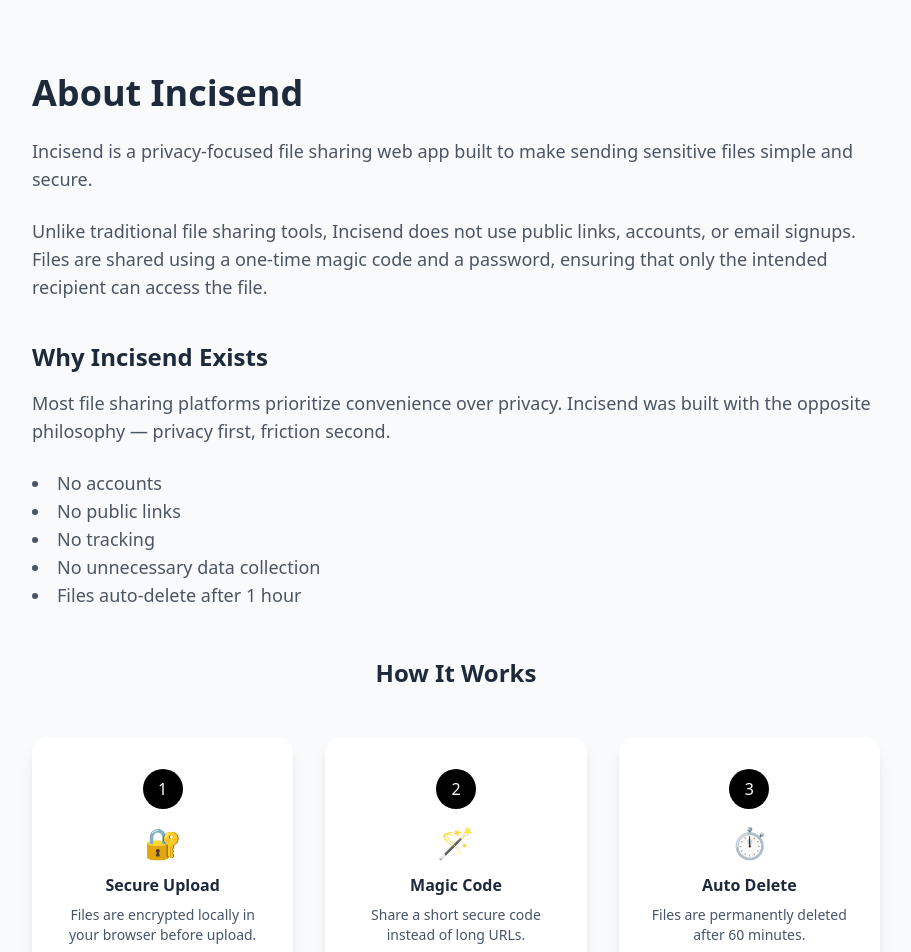
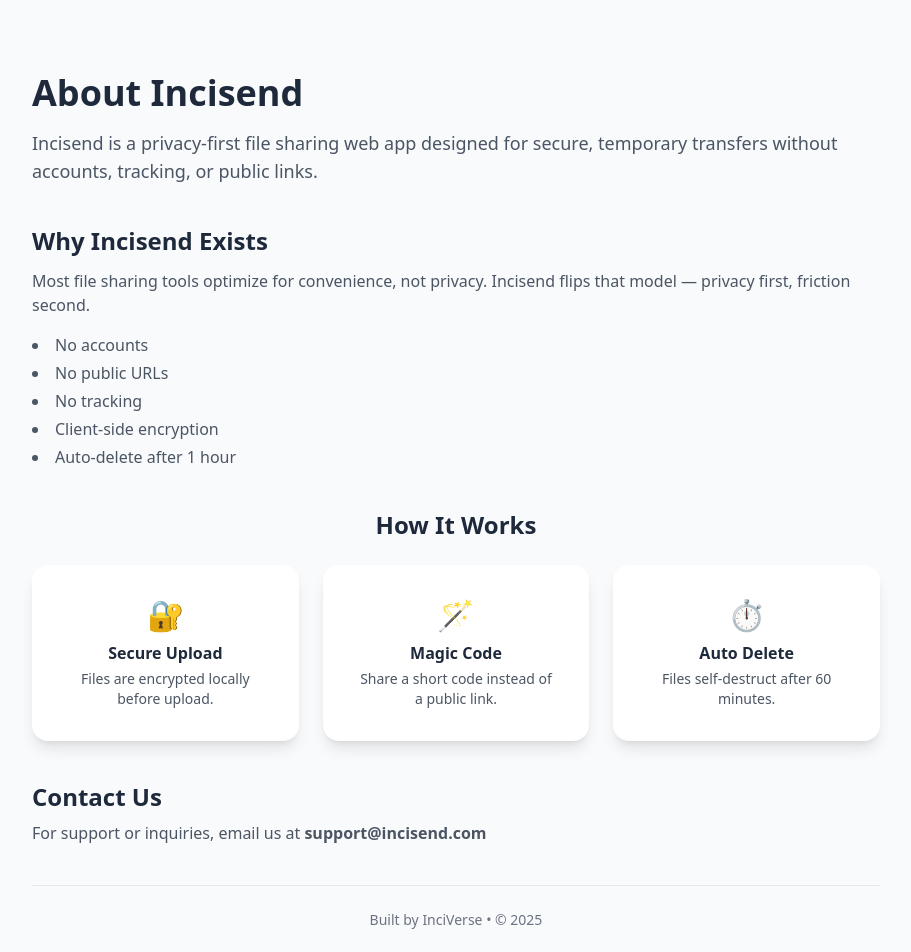
Before and after one commit to Inciverse/incisend, a Next.js app: page /about in a window 1280 px wide. Shown: the part 100-1052 px from the top of the page, without its empty margins (184-1095 px from the left). Built offline with nearby package versions, Linux system fonts and the light colour scheme.

Commit message:
Update page.tsx

```diff
--- a/app/about/page.tsx
+++ b/app/about/page.tsx
@@ -1,94 +1,77 @@
 export default function AboutPage() {
   return (
-    <main className="max-w-4xl mx-auto px-6 py-16">
+    <main className="max-w-4xl mx-auto px-6 py-16 space-y-10">
 
-      <h1 className="text-4xl font-bold mb-6">About Incisend</h1>
+      {/* HERO */}
+      <section>
+        <h1 className="text-4xl font-bold mb-4">About Incisend</h1>
+        <p className="text-lg text-gray-600">
+          Incisend is a privacy-first file sharing web app designed for secure,
+          temporary transfers without accounts, tracking, or public links.
+        </p>
+      </section>
 
-      <p className="text-lg text-gray-600 mb-6">
-        Incisend is a privacy-focused file sharing web app built to make sending
-        sensitive files simple and secure.
-      </p>
+      {/* WHY */}
+      <section>
+        <h2 className="text-2xl font-semibold mb-3">Why Incisend Exists</h2>
+        <p className="text-gray-600 mb-4">
+          Most file sharing tools optimize for convenience, not privacy.
+          Incisend flips that model — privacy first, friction second.
+        </p>
 
-      <p className="text-lg text-gray-600 mb-6">
-        Unlike traditional file sharing tools, Incisend does not use public
-        links, accounts, or email signups. Files are shared using a one-time
-        magic code and a password, ensuring that only the intended recipient
-        can access the file.
-      </p>
-
-      <h2 className="text-2xl font-semibold mt-10 mb-4">
-        Why Incisend Exists
-      </h2>
-
-      <p className="text-lg text-gray-600 mb-6">
-        Most file sharing platforms prioritize convenience over privacy.
-        Incisend was built with the opposite philosophy — privacy first,
-        friction second.
-      </p>
-
-      <ul className="list-disc list-inside text-lg text-gray-600 mb-12">
-        <li>No accounts</li>
-        <li>No public links</li>
-        <li>No tracking</li>
-        <li>No unnecessary data collection</li>
-        <li>Files auto-delete after 1 hour</li>
-      </ul>
+        <ul className="list-disc list-inside text-gray-600 space-y-1">
+          <li>No accounts</li>
+          <li>No public URLs</li>
+          <li>No tracking</li>
+          <li>Client-side encryption</li>
+          <li>Auto-delete after 1 hour</li>
+        </ul>
+      </section>
 
       {/* HOW IT WORKS */}
-      <section className="max-w-6xl w-full mb-16">
-        <h2 className="text-center text-2xl font-semibold mb-12">
+      <section>
+        <h2 className="text-2xl font-semibold mb-6 text-center">
           How It Works
         </h2>
 
-        <div className="grid grid-cols-1 md:grid-cols-3 gap-8">
-
+        <div className="grid grid-cols-1 md:grid-cols-3 gap-6">
           <div className="card text-center">
-            <div className="mx-auto mb-4 w-10 h-10 rounded-full bg-black text-white flex items-center justify-center">
-              1
-            </div>
-            <div className="text-3xl mb-3">🔐</div>
-            <h3 className="font-semibold mb-2">Secure Upload</h3>
-            <p className="text-sm text-slate-600">
-              Files are encrypted locally in your browser before upload.
+            <div className="text-3xl mb-2">🔐</div>
+            <h3 className="font-semibold mb-1">Secure Upload</h3>
+            <p className="text-sm text-gray-600">
+              Files are encrypted locally before upload.
             </p>
           </div>
 
           <div className="card text-center">
-            <div className="mx-auto mb-4 w-10 h-10 rounded-full bg-black text-white flex items-center justify-center">
-              2
-            </div>
-            <div className="text-3xl mb-3">🪄</div>
-            <h3 className="font-semibold mb-2">Magic Code</h3>
-            <p className="text-sm text-slate-600">
-              Share a short secure code instead of long URLs.
+            <div className="text-3xl mb-2">🪄</div>
+            <h3 className="font-semibold mb-1">Magic Code</h3>
+            <p className="text-sm text-gray-600">
+              Share a short code instead of a public link.
             </p>
           </div>
 
           <div className="card text-center">
-            <div className="mx-auto mb-4 w-10 h-10 rounded-full bg-black text-white flex items-center justify-center">
-              3
-            </div>
-            <div className="text-3xl mb-3">⏱️</div>
-            <h3 className="font-semibold mb-2">Auto Delete</h3>
-            <p className="text-sm text-slate-600">
-              Files are permanently deleted after 60 minutes.
+            <div className="text-3xl mb-2">⏱️</div>
+            <h3 className="font-semibold mb-1">Auto Delete</h3>
+            <p className="text-sm text-gray-600">
+              Files self-destruct after 60 minutes.
             </p>
           </div>
-
         </div>
       </section>
 
       {/* CONTACT */}
-      <h3 id="contact-us" className="text-xl font-semibold mb-2">
-        Contact Us
-      </h3>
-
-      <p className="text-gray-600 mb-16">
-        For support or inquiries, reach out at <b>support@incisend.com</b>
-      </p>
+      <section id="contact-us">
+        <h2 className="text-2xl font-semibold mb-2">Contact Us</h2>
+        <p className="text-gray-600">
+          For support or inquiries, email us at{" "}
+          <b>support@incisend.com</b>
+        </p>
+      </section>
 
       {/* FOOTER */}
-      <footer className="border-t pt-6 text-gray-500 text-sm text-center">
+      <footer className="border-t pt-6 text-center text-sm text-gray-500">
         Built by <span className="font-medium">InciVerse</span> • © 2025
       </footer>
 
```
